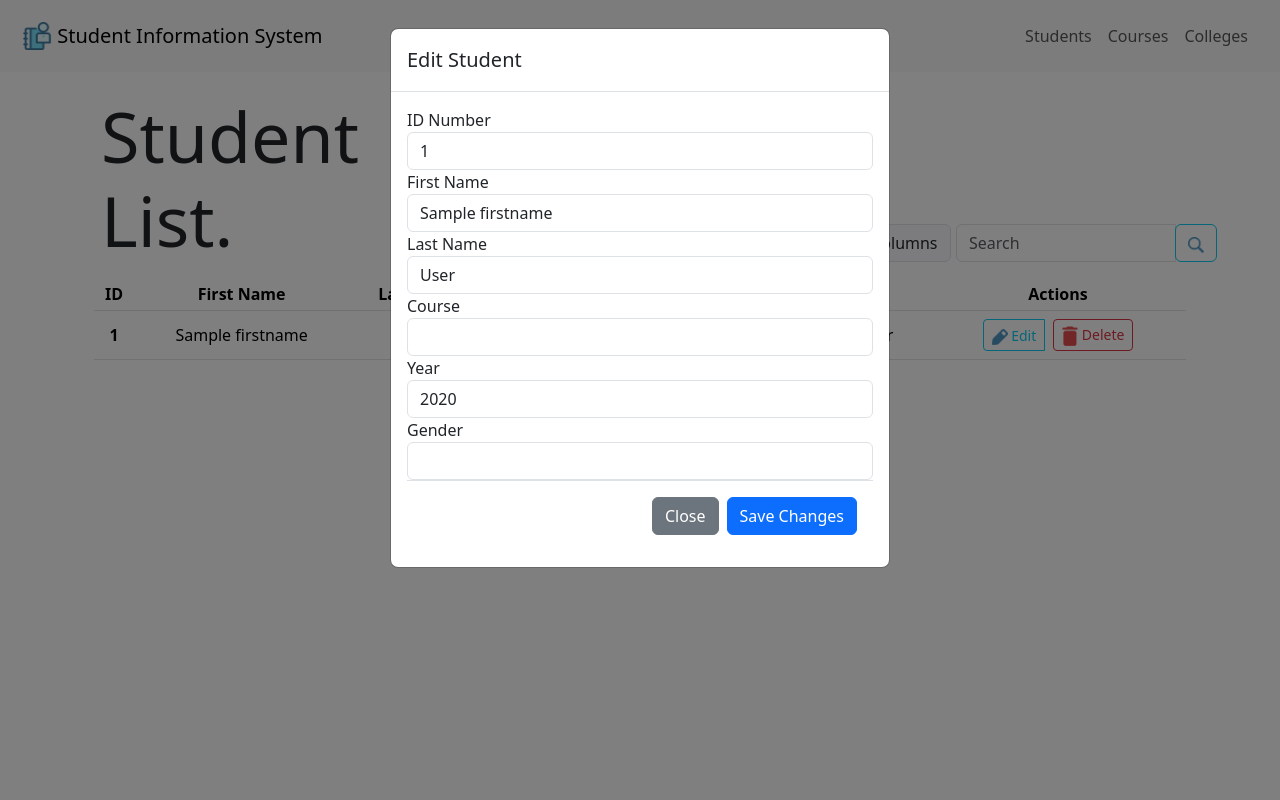
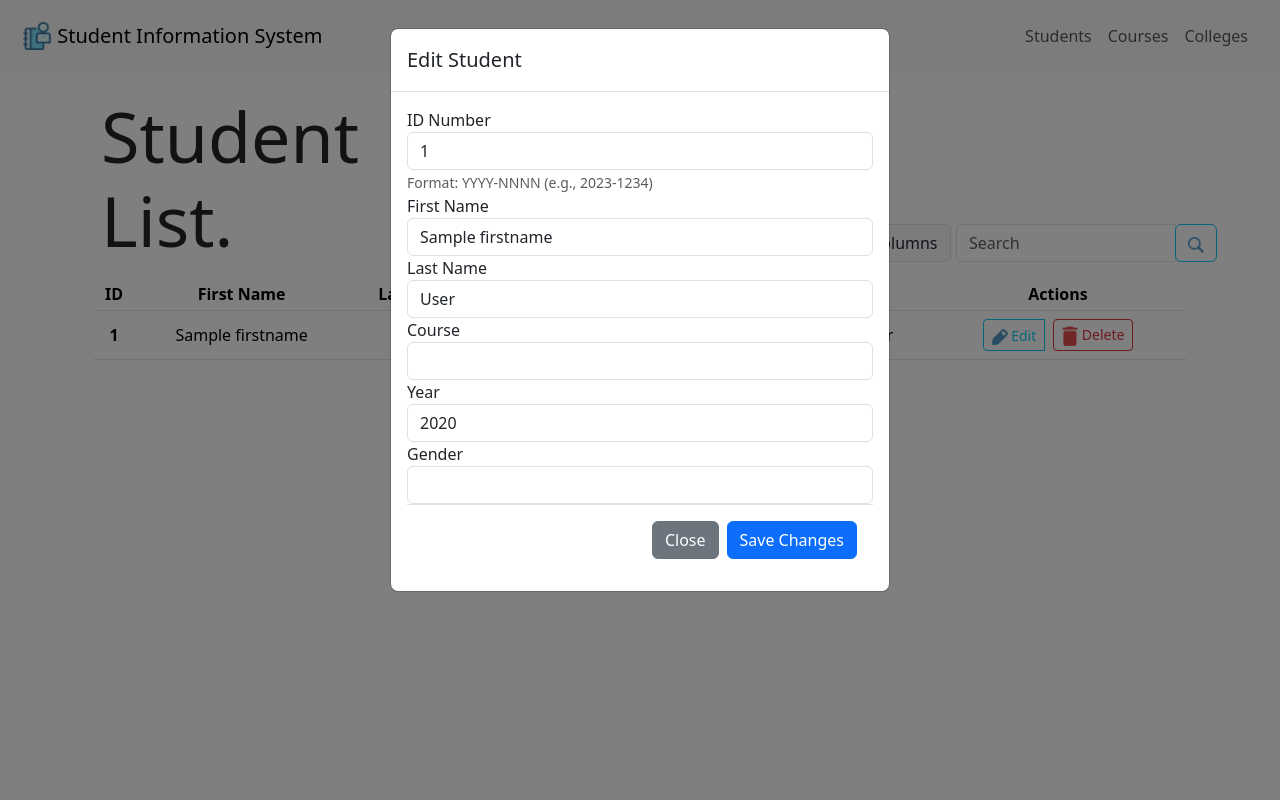
Before and after one commit to frostrhea/SSIS_WebApp, a Flask app: template SSIS_Web/templates/student.html in a window 1280 px wide, after a click on "Edit". Run offline with Flask 2, Linux system fonts and the light colour scheme; the template is opened without the code that fills it: values that come from a table or form of the project are taken from there, most other values are stand-ins (such as "Sample title", 1, 10 or a date in 2020); some libraries are stand-ins or nearby versions.

Commit message:
feat: add student id format restrictions

```diff
--- a/SSIS_Web/templates/course.html
+++ b/SSIS_Web/templates/course.html
@@ -417,9 +417,6 @@ $(document).ready(function () {
 
 //-----
 
-$("#resetButton").click(function () {
-  $(".table-striped tbody tr").show();
-});
 </script>
 
 {% endblock %}
--- a/SSIS_Web/templates/student.html
+++ b/SSIS_Web/templates/student.html
@@ -151,10 +151,14 @@
               class="form-control"
               id="studentID"
               name="studentID"
+              pattern="\d{4}-\d{4}"
               value="{{ existing_id  }}"
 
               required
             />
+              <small id="idHelp" class="form-text text-muted">
+                Format: YYYY-NNNN (e.g., 2023-1234)
+              </small>
           </div>
           <div class="form-group">
             <label for="firstName">First Name</label>
@@ -273,8 +277,12 @@
                 class="form-control"
                 id="studentID"
                 name="studentID"
+                pattern="\d{4}-\d{4}"
                 required
               />
+              <small id="idHelp" class="form-text text-muted">
+                Format: YYYY-NNNN (e.g., 2023-1234)
+              </small>
             </div>
             <div class="form-group">
               <label for="firstName">First Name</label>
@@ -523,11 +531,22 @@ $("#editStudentForm").submit(function(event) {
 
 //-----
 
-$("#resetButton").click(function () {
-  $(".table-striped tbody tr").show();
+document.addEventListener("DOMContentLoaded", function () {
+  var form = document.getElementById("editStudentForm");
+
+  form.addEventListener("submit", function (event) {
+    var studentIDInput = document.getElementById("studentID");
+    var inputValue = studentIDInput.value;
+    var regex = /^\d{4}-\d{4}$/;  // Regular expression for the format YYYY-NNNN
+
+    if (!regex.test(inputValue)) {
+      event.preventDefault();
+      alert("Invalid ID format. Please use the format: YYYY-NNNN (e.g., 2023-1234)");
+    }
+  });
 });
+
+
 </script>
 
 {% endblock %}
-
-// ISSUE: default course in edit student form shows incorrect course (first course)
```
